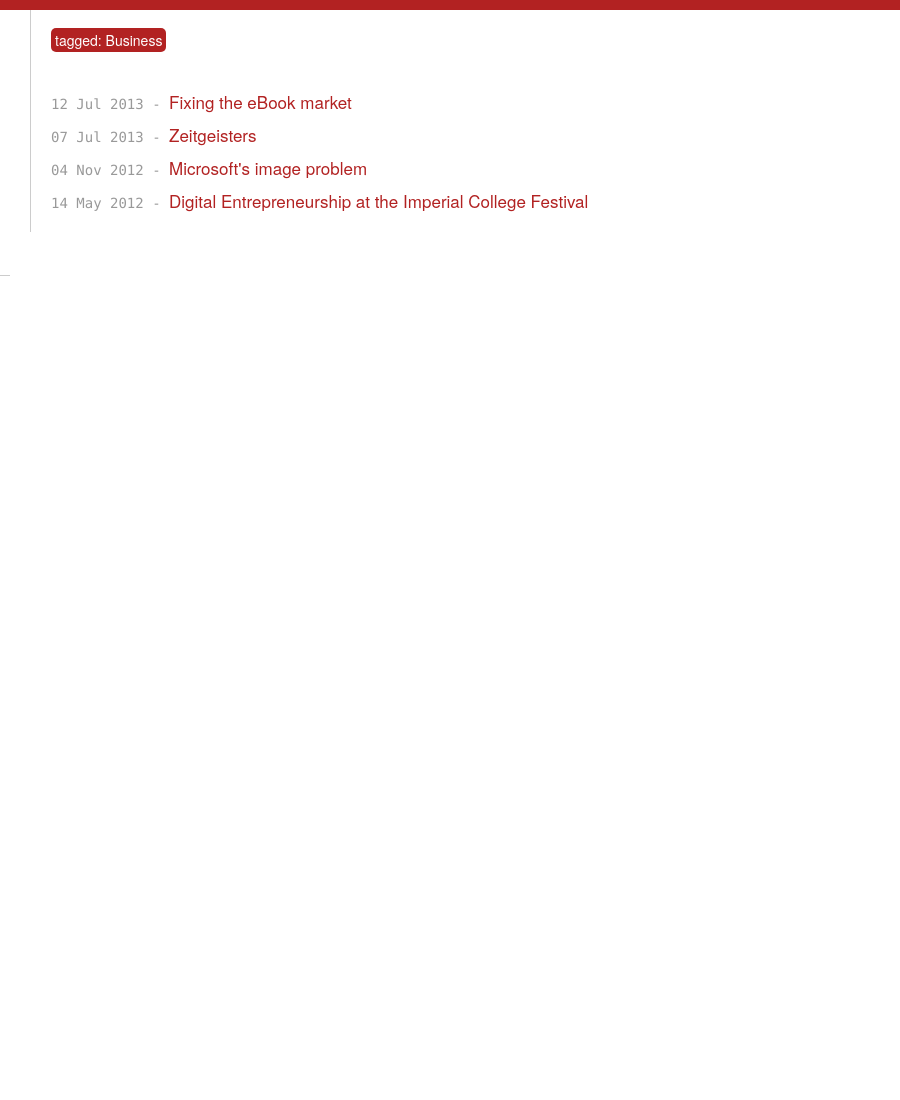
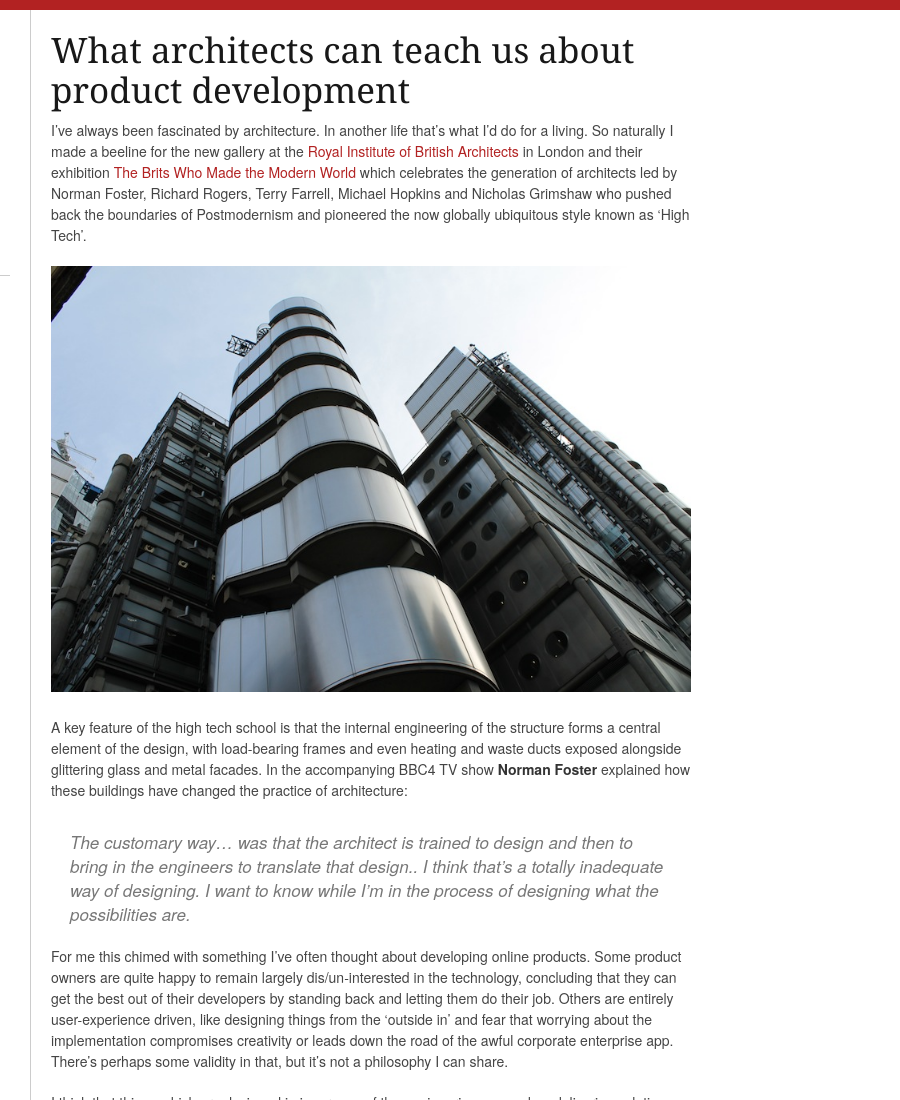
Before and after one commit to agileproducts/agileproducts.github.io, a plain HTML site: page past/2014/2/17/What_architects_can_teach_us_about_product_development/index.html in a window 1280 px wide. Shown: the top 1100 px of the page, 380-1280 px from the left. Before the commit the page ends 800 px from the top, so only its background shows below. Drawn offline with Linux system fonts and the light colour scheme; a web font is replaced by a local one.

Commit message:
architecture article

```diff
--- a/assets/css/base.css
+++ b/assets/css/base.css
@@ -84,7 +84,7 @@
 
 /*	Blockquotes  */
 	blockquote, blockquote p { font-size: 17px; line-height: 24px; color: #777; font-style: italic; }
-	blockquote { margin: 0 0 20px; padding: 9px 20px 0 19px; border-left: 1px solid #ddd; }
+	blockquote { margin: 0 0 20px; padding: 9px 20px 0 19px; }
 	blockquote cite { display: block; font-size: 12px; color: #555; }
 	blockquote cite:before { content: "\2014 \0020"; }
 	blockquote cite a, blockquote cite a:visited, blockquote cite a:visited { color: #555; }
--- a/tags/Business/index.html
+++ b/past/2014/2/17/What_architects_can_teach_us_about_product_development/index.html
@@ -4,7 +4,7 @@
 <!--[if IE 8 ]><html class="ie ie8" lang="en"> <![endif]-->
 <!--[if (gte IE 9)|!(IE)]><!--><html lang="en"> <!--<![endif]-->
 <head>
-  <title>AgileProducts | Business</title>
+  <title>AgileProducts | What architects can teach us about product development</title>
   <meta http-equiv="content-type" content="text/html; charset=utf-8" />
   <meta property="description" content="A blog about product development, technology, and etcetera" />
   <meta name="viewport" content="width=device-width, initial-scale=1, maximum-scale=1"/>
@@ -110,24 +110,38 @@
   </div>
 
   <div class="eleven columns" id="content">
-   <ul class="pills">
-  <li>tagged: Business</li>
-</ul>
-<p>&nbsp;</p>
+	   <div class="post">
+	    <h2 class="pagetitle">What architects can teach us about product development</h2>
+       <p>I&#8217;ve always been fascinated by architecture. In another life that&#8217;s what I&#8217;d do for a living. So naturally I made a beeline for the new gallery at the <a href='http://www.architecture.com'>Royal Institute of British Architects</a> in London and their exhibition <a href='http://www.architecture.com/Explore/The-Brits-Who-Built-The-Modern-World.aspx'>The Brits Who Made the Modern World</a> which celebrates the generation of architects led by Norman Foster, Richard Rogers, Terry Farrell, Michael Hopkins and Nicholas Grimshaw who pushed back the boundaries of Postmodernism and pioneered the now globally ubiquitous style known as &#8216;High Tech&#8217;.</p>
 
-<ul class="frontpage">
+<p><img alt='Illustration' src='/assets/images/posts/x1114.jpg' /></p>
 
-	<li><span class="date mobile_away">12 Jul 2013 - </span><a href="/past/2013/7/12/fixing-the-ebook-market" title="Publishers need to match the quality of Amazon's offering if they're to challenge their dominance of the eBook market, and will find that a superior product is a more effective way to fight piracy than restrictive DRM.">Fixing the eBook market</a></li>
+<p>A key feature of the high tech school is that the internal engineering of the structure forms a central element of the design, with load-bearing frames and even heating and waste ducts exposed alongside glittering glass and metal facades. In the accompanying BBC4 TV show <strong>Norman Foster</strong> explained how these buildings have changed the practice of architecture:</p>
 
-	<li><span class="date mobile_away">07 Jul 2013 - </span><a href="/past/2013/7/7/zeitgeisters" title="A great little Radio 4 series on cultural entrepreneurs and disruptive web businesses.">Zeitgeisters</a></li>
+<blockquote>
+<p>The customary way&#8230; was that the architect is trained to design and then to bring in the engineers to translate that design.. I think that&#8217;s a totally inadequate way of designing. I want to know while I&#8217;m in the process of designing what the possibilities are.</p>
+</blockquote>
 
-	<li><span class="date mobile_away">04 Nov 2012 - </span><a href="/past/2012/11/4/mircosofts_image_problem" title="Some thoughts on why the Microsoft brand has become tarnished, and what they might do to fix it.">Microsoft's image problem</a></li>
+<p>For me this chimed with something I&#8217;ve often thought about developing online products. Some product owners are quite happy to remain largely dis/un-interested in the technology, concluding that they can get the best out of their developers by standing back and letting them do their job. Others are entirely user-experience driven, like designing things from the &#8216;outside in&#8217; and fear that worrying about the implementation compromises creativity or leads down the road of the awful corporate enterprise app. There&#8217;s perhaps some validity in that, but it&#8217;s not a philosophy I can share.</p>
 
-	<li><span class="date mobile_away">14 May 2012 - </span><a href="/past/2012/5/14/digital_entrepreneurship_at_the_imperial_college_festival" title="Some notes from a Q&A on ‘Digital Entrepreneurship’.">Digital Entrepreneurship at the Imperial College Festival</a></li>
+<p>I think that things which are designed in ignorance of the engineering can end up delivering solutions which are unwieldy, awkward, inelegant. I&#8217;d never make much of a living as a full-time developer, but I like to improve my tech skills, try and build things myself, and work hard to understand what my more professional colleagues are up to. I find it interesting, and I&#8217;m sure it makes me better at my job.</p>
 
-</ul>
+<p>I believe that like a High Tech building the form and function of a high-tech product are intimately entwined, and that the most successful products are driven organically by the code and the data that underpins them. I like to know what the possibilities are, and see and feel the lineaments of the technology in the shape of the finished product.</p>
 
+<p><strong>P.S.</strong> RIBA has an excellent bookshop and I couldn&#8217;t resist this terrific little book:</p>
 
+<p><img alt='Illustration' src='/assets/images/posts/101as.jpg' /></p>
+
+<p><a href='http://www.ribabookshops.com/item/101-things-i-learned-in-architecture-school/62961/'>101 Things I Learned in Architecture School</a> by Matthew Frederick, which is full of beautiful drawings and nice insights that could be applied beyond the world of architecture.</p>
+	    <p class="meta">
+		17 February 2014<br/>
+	    <ul class="pills">
+
+	      <li><a href="/tags/Product development">Product development</a></li>
+
+	    </ul>
+	    </p>
+	   </div>
   </div>
 
 </div>
```
Also changed, not shown: index.html (+2 -0 lines), assets/images/posts/101as.jpg (added), assets/images/posts/x1114.jpg (added).
